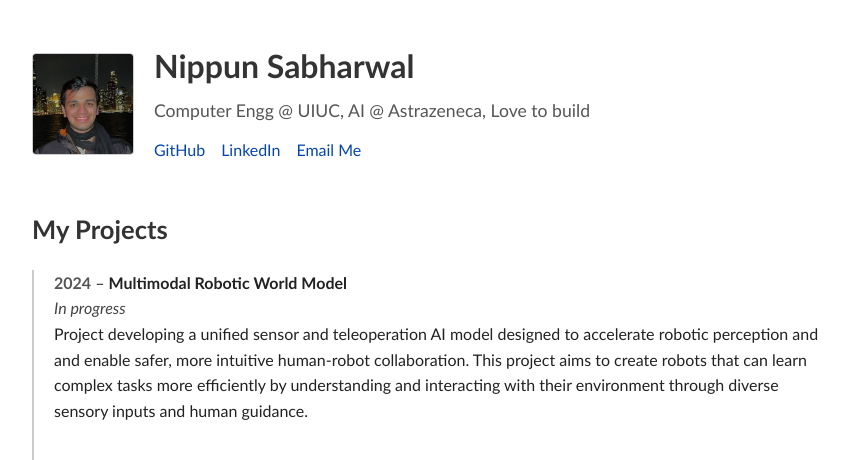
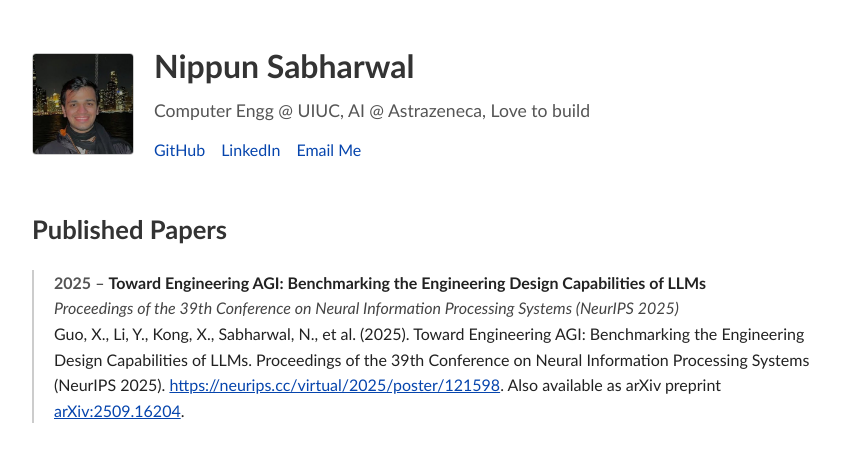
Before and after one commit to nippun-live/nippun-live.github.io, a plain HTML site: page index.html in a window 1280 px wide. Shown: the top 460 px of the page, without its empty margins (208-1071 px from the left). Drawn offline with Linux system fonts and the light colour scheme.

Commit message:
Adding publication

```diff
--- a/index.html
+++ b/index.html
@@ -335,6 +335,15 @@
     </div>
   </header>
 
+  <h2>Published Papers</h2>
+  <div class="timeline">
+    <div class="event">
+      <span class="date">2025</span> – <strong>Toward Engineering AGI: Benchmarking the Engineering Design Capabilities of LLMs</strong><br>
+      <em>Proceedings of the 39th Conference on Neural Information Processing Systems (NeurIPS 2025)</em><br>
+      Guo, X., Li, Y., Kong, X., Sabharwal, N., et al. (2025). Toward Engineering AGI: Benchmarking the Engineering Design Capabilities of LLMs. Proceedings of the 39th Conference on Neural Information Processing Systems (NeurIPS 2025). <a href="https://neurips.cc/virtual/2025/poster/121598" target="_blank">https://neurips.cc/virtual/2025/poster/121598</a>. Also available as arXiv preprint <a href="https://arxiv.org/abs/2509.16204" target="_blank">arXiv:2509.16204</a>.
+    </div>
+  </div>
+
   <h2>My Projects</h2>
   <div class="timeline">
     <div class="event">
```
